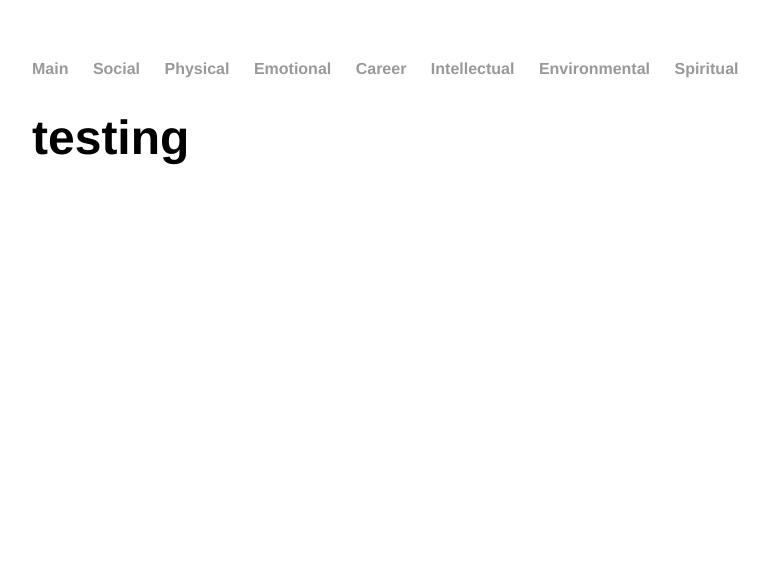
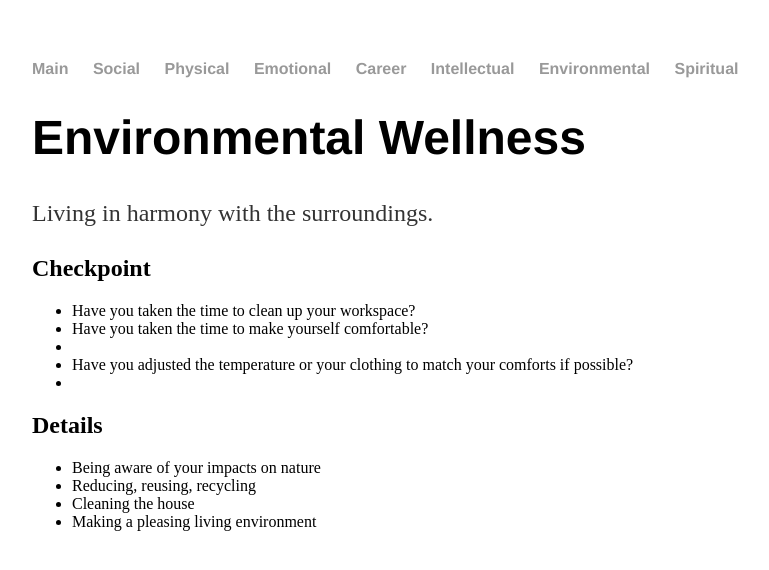
Before and after one commit to Sakura7383/sakura7383.github.io, a plain HTML site: page environmental.html in a window 1280 px wide. Shown: the whole page, without its empty margins (160-929 px from the left). Drawn offline with Linux system fonts and the light colour scheme.

Commit message:
Update environmental.html

```diff
--- a/environmental.html
+++ b/environmental.html
@@ -20,6 +20,23 @@
     		</ul>
 		</nav>
 
-		<h1>testing</h1>
+		<h1>Environmental Wellness</h1>
+		<p>Living in harmony with the surroundings.</p>
+
+		<h2>Checkpoint</h2>
+		<ul>
+			<li>Have you taken the time to clean up your workspace?</li>
+			<li>Have you taken the time to make yourself comfortable?<li>
+			<li>Have you adjusted the temperature or your clothing to match your comforts if possible?<li>
+		</ul>
+
+		<h2>Details</h2>
+
+		<ul>
+			<li>Being aware of your impacts on nature</li>
+			<li>Reducing, reusing, recycling</li>
+			<li>Cleaning the house</li>
+			<li>Making a pleasing living environment</li>
+		</ul>
 	</body>
 </html>
```
